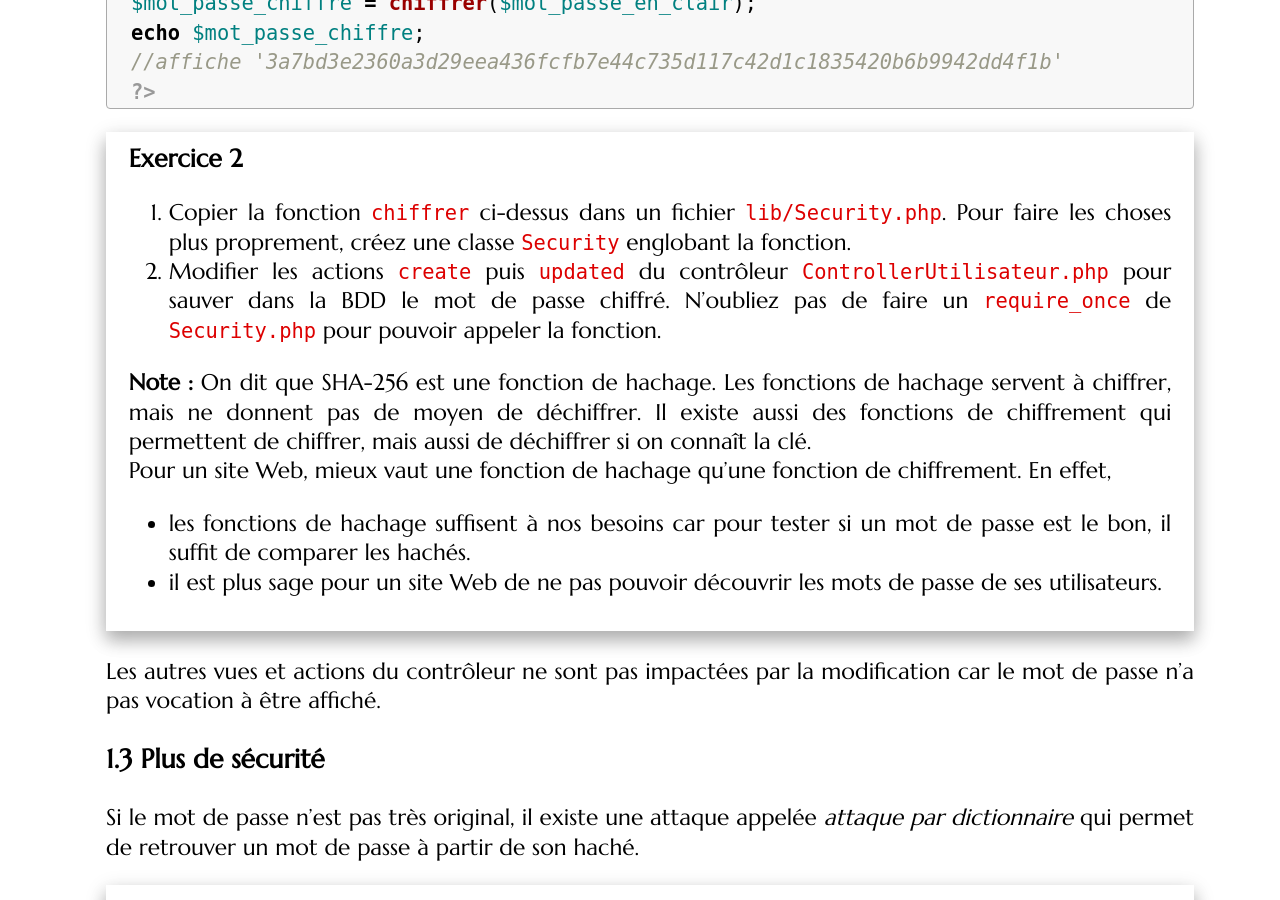
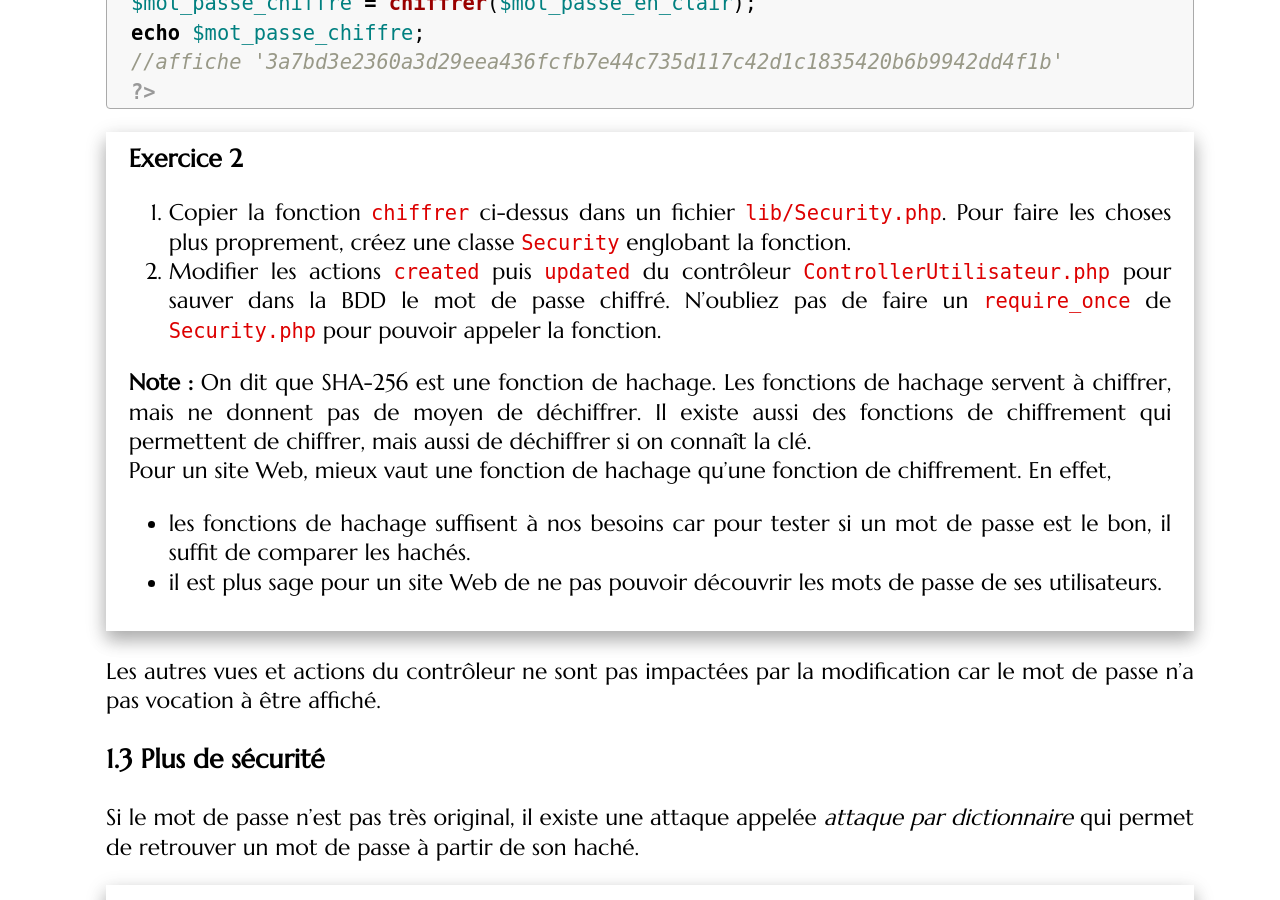
Before and after one commit to romainlebreton/R3.01-DeveloppementWeb, a Jekyll site: the page built from tutorials/tutorial8.md, in a window 1280 px wide and 900 px high, scrolled down 1500 px. Built offline with Jekyll 4.4.1, drawn with Linux system fonts in a browser that asks for light colours; some web fonts are replaced.

Commit message:
create -> created

```diff
--- a/tutorials/tutorial8.md
+++ b/tutorials/tutorial8.md
@@ -71,7 +71,7 @@ echo $mot_passe_chiffre;
 1. Copier la fonction `chiffrer` ci-dessus dans un fichier
   `lib/Security.php`. Pour faire les choses plus proprement, créez une classe
   `Security` englobant la fonction.
-2. Modifier les actions `create` puis `updated` du contrôleur
+2. Modifier les actions `created` puis `updated` du contrôleur
 `ControllerUtilisateur.php` pour sauver dans la BDD le mot de passe
 chiffré. N'oubliez pas de faire un `require_once` de `Security.php` pour pouvoir
 appeler la fonction.
@@ -453,7 +453,7 @@ aléatoires à la création de l'utilisateur :
    http://php.net/manual/fr/function.uniqid.php](http://php.net/manual/fr/function.uniqid.php
    -->
 
-   * Dans l'action `create` du contrôleur `Utilisateur`, générez un identifiant
+   * Dans l'action `created` du contrôleur `Utilisateur`, générez un identifiant
    unique avec la fonction `generateRandomHex()`  que vous stockerez
    dans le champ `nonce` de la table `utilisateur`.
 
```
